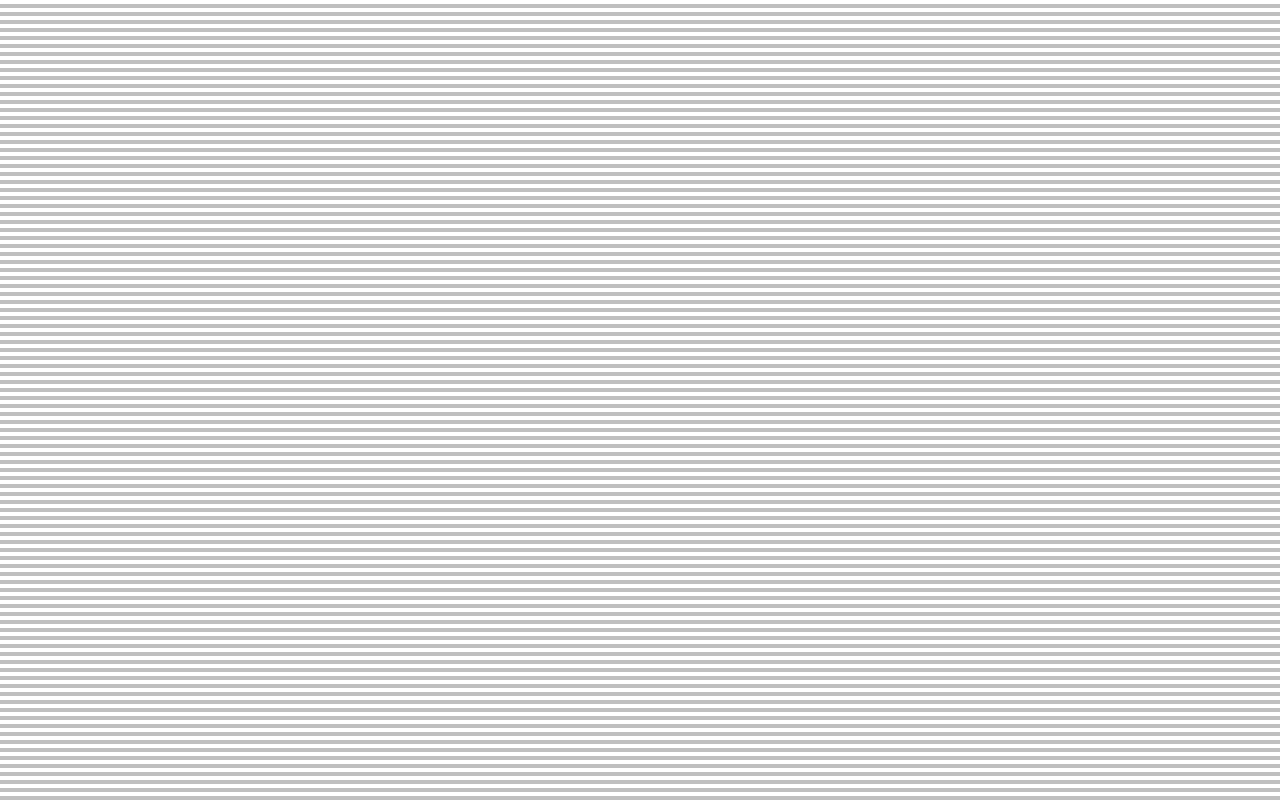
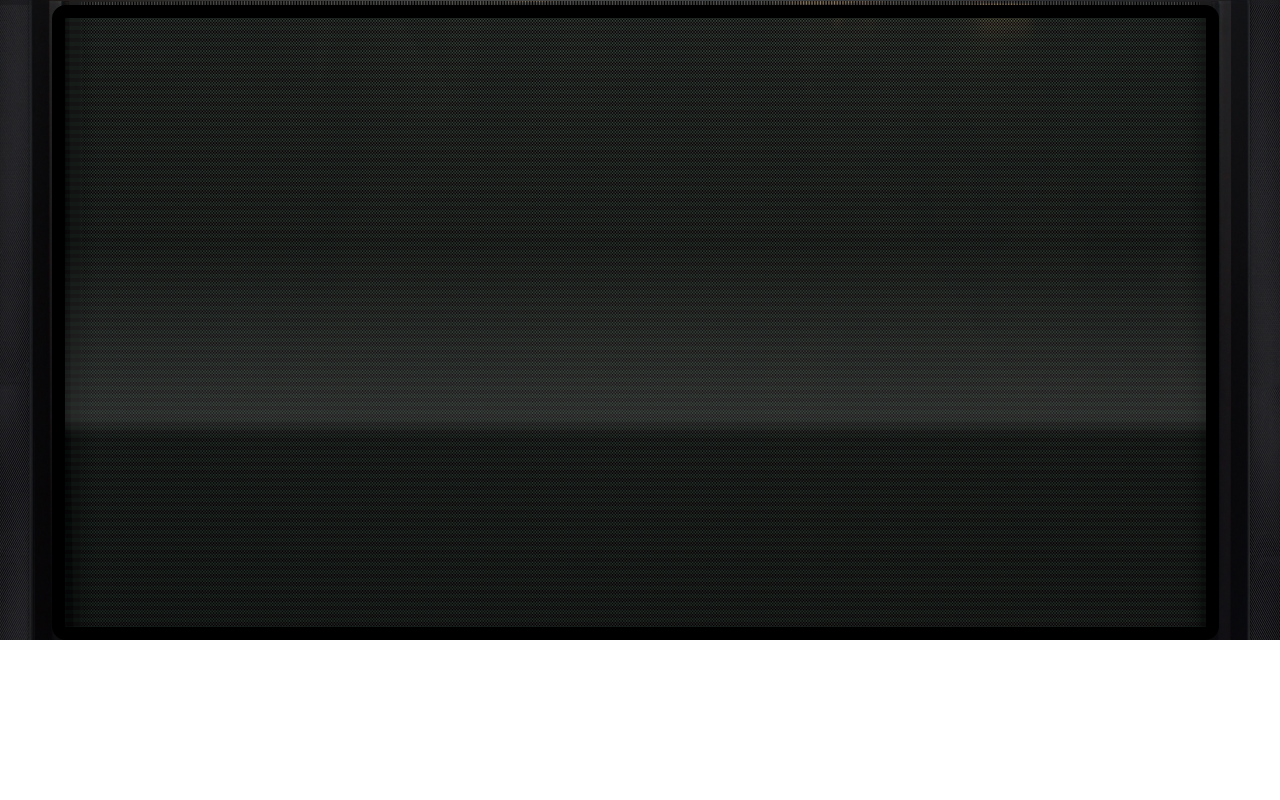
Before and after one commit to yuri-gagarin/personal_st, a React (Create React App) app in the folder client/: page / in a window 1280 px wide. Built offline with nearby package versions, Linux system fonts and the light colour scheme.

Commit message:
sketchup of a scanline monitor

```diff
--- a/client/src/components/HomeScreenComponent.css
+++ b/client/src/components/HomeScreenComponent.css
@@ -1,9 +1,27 @@
 #mainMonitor {
-
+  position: absolute;
+  top: 0px;
+  right: 11.5px;
+  bottom: 0px;
+  left: 1.5px;
+  border: 13px solid rgb(0, 0, 0);
+  border-radius: 14px;
 }
 
 #mainMonitorBezel {
-
+  position: absolute;
+  top: 0;
+  bottom: 20%;
+  left: 0;
+  right: 0;
+  border-top: 5px solid transparent;
+  border-left: 50px solid transparent;
+  border-right: 50px solid transparent;
+  border-image-source: url("./../images/screen/crt_bezel.jpg");
+  border-image-slice: 200 fill;
+  border-image-outset: 0px;
+  overflow: hidden;
+  z-index: 10;
 }
 
 #monitorCRT:before {
@@ -16,7 +34,7 @@
   display: block;
   background: linear-gradient(
     to bottom,
-    rgba(18, 16, 16, 0) 50%,
+    rgba(3, 27, 13, 0.233) 50%,
     rgba(0, 0, 0, 0.25) 50%
   );
   background-size: 100% 8px;
@@ -28,16 +46,16 @@
   position: absolute;
   bottom: 100%;
   width: 100%;
-  height: 100px;
+  height: 200px;
   z-index: 6;
   background: linear-gradient(
     0deg,
     rgba(0, 0, 0, 0)0%,
-    rgba(194, 14, 14, 0.2) 10%,
-    rgba(66, 2, 2, 0.1) 100%
+    rgba(255, 255, 255, 0.2) 10%,
+    rgba(0, 0, 0, 0.1) 100%
   );
   opacity: 0.5;
-  animation: monitorScanline 10s linear infinite;
+  animation: monitorScanline 8s linear infinite;
 }
 
 @keyframes monitorScanline {
--- a/client/src/components/HomeScreenComponent.tsx
+++ b/client/src/components/HomeScreenComponent.tsx
@@ -1,5 +1,6 @@
 import React, { MouseEvent } from "react";
 import "./HomeScreenComponent.css";
+//import crtBezel from "../../public/images/screen/crt_bezel.jpg";
 
 interface HomeScreenProps {
   title: string,
@@ -13,8 +14,8 @@ const HomeScreenComponent: React.SFC<HomeScreenProps> = (props: HomeScreenProps)
   };
 
   return (
-    <div id="mainMonitor">
-      <div id="mainMonitorBezel">
+    <div id="mainMonitorBezel">
+      <div id="mainMonitor">
         <div id="monitorCRT" onClick={handleClick}>
         <div className="monitorScanline"></div>
         <div className="terminal"></div>
```
Also changed, not shown: client/src/images/screen/crt_bezel.jpg (added).
